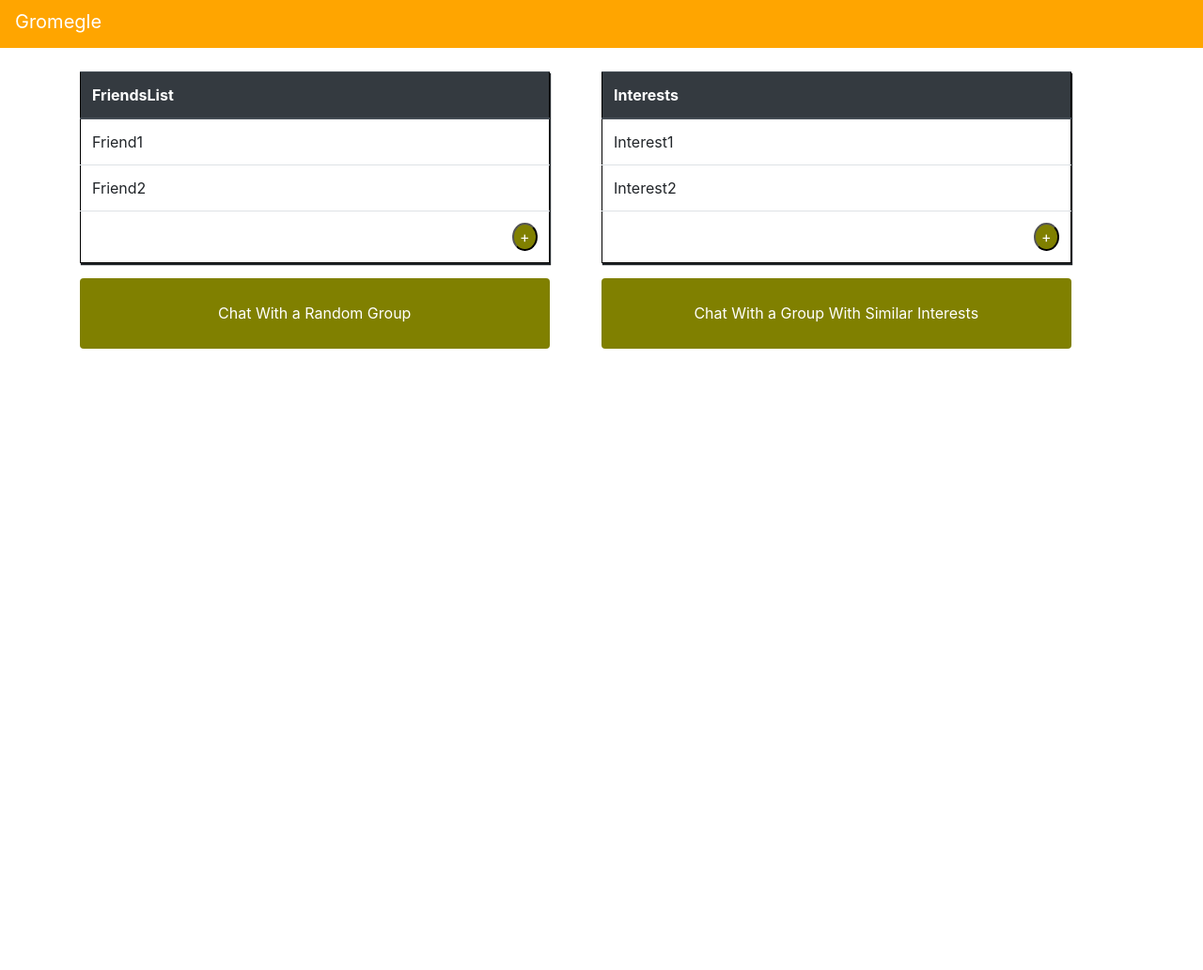
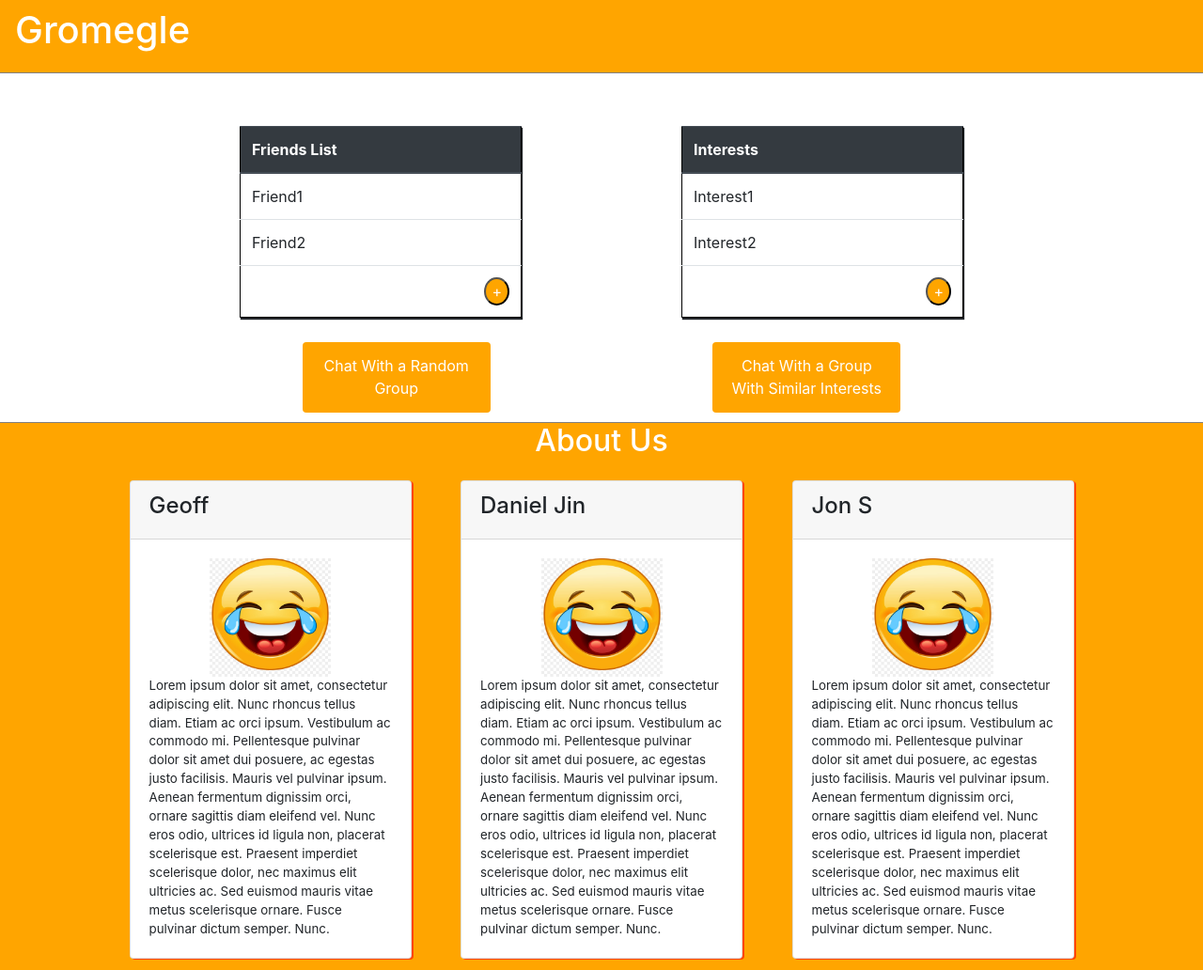
Before and after one commit to wizard-adamkay/Group-20-Gromegle, a plain HTML site: page HTML/index.html in a window 1280 px wide. Shown: the part 5-1037 px from the top of the page at 94% size. Before the commit the page ends 800 px from the top, so only its background shows below. Drawn offline with nearby package versions, Linux system fonts and the light colour scheme.

Commit message:
created about us section

```diff
--- a/CSS/index.css
+++ b/CSS/index.css
@@ -11,9 +11,9 @@
 
 }
 .container{
-    display: grid;
-    grid-template-columns: 45% 45%;
-    column-gap: 5%;
+    display: flex;
+    flex-flow: row wrap;
+    justify-content: space-evenly;
 }
 
 .table{
@@ -21,21 +21,54 @@
     box-shadow: 1px 2px 1px;
     border-collapse: collapse;
     margin-top: 5%;
+    max-width: 300px;
 }
 .chat{
-    width: 100%;
+    width: 200px;
     min-height: 75px;
-    background-color: olive;
+    background-color: orange;
     color: white;
+    margin-top: 10px;
 }
 nav{
     background-color: orange;
+    border-bottom: 1px solid gray;
 }
 .plus{
     max-width: 10%;
     max-height: 10%;
     border-radius: 50%;
     color: white;
-    background-color: olive;
+    background-color: orange;
     float: right;
 }
+.team-member-photo{
+    max-width: 200px;
+    display: block;
+    margin-left: auto;
+    margin-right: auto;
+    width: 50%;
+}
+.card{
+    margin-top: 15px;
+    width: 300px;
+    font-size: 10pt;
+    box-shadow: 2px 1px orangered;
+}
+h2{
+    color: white;
+}
+section{
+    background-color: orange;
+    margin-top: 10px;
+    padding-bottom: 10px;
+    border-top: 1px solid gray;
+}
+footer{
+    background-color: lightgray;
+    padding-top: 20px;
+    border-top: 1px solid gray;
+}
+#about{
+    text-align: center;
+}
--- a/HTML/index.html
+++ b/HTML/index.html
@@ -4,21 +4,23 @@
 <head>
     <meta charset="utf-8">
     <meta name="viewport" content="width=device-width, initial-scale=1, shrink-to-fit=no">
-    <link rel="stylesheet" href="https://stackpath.bootstrapcdn.com/bootstrap/4.4.1/css/bootstrap.min.css" integrity="sha384-Vkoo8x4CGsO3+Hhxv8T/Q5PaXtkKtu6ug5TOeNV6gBiFeWPGFN9MuhOf23Q9Ifjh" crossorigin="anonymous">
+    <link rel="stylesheet" href="https://stackpath.bootstrapcdn.com/bootstrap/4.4.1/css/bootstrap.min.css"
+        integrity="sha384-Vkoo8x4CGsO3+Hhxv8T/Q5PaXtkKtu6ug5TOeNV6gBiFeWPGFN9MuhOf23Q9Ifjh" crossorigin="anonymous">
     <link rel="stylesheet" href="../CSS/index.css">
+    <link rel="shortcut icon" type="image/png" href="../Images/smiley.jpg">
     <script src="../JS/index.js"></script>
     <title>Gromegle</title>
 </head>
 
 <body>
     <nav class="navbar navbar-dark">
-        <a class="navbar-brand" href="#">Gromegle</a>
+        <a id="title" class="navbar-brand" href="#"><h1>Gromegle</h1></a>
     </nav>
     <div class="container">
         <table class="table">
             <thead class="thead-dark">
                 <tr>
-                <th>FriendsList</th>
+                    <th>Friends List</th>
                 </tr>
             </thead>
             <tbody>
@@ -55,6 +57,8 @@
                 </tr>
             </tfoot>
         </table>
+    </div>
+    <div class="container">
         <div>
             <button type="button" class="btn chat">Chat With a Random Group</button>
         </div>
@@ -64,6 +68,70 @@
     </div>
 
 
+    <section>
+        <h2 id="about">About Us</h2>
+        <div class="container">
+            <div class="card">
+                <div class="card-header">
+                    <h4>Geoff</h4>
+                </div>
+                <div class="card-body">
+                    <img class="team-member-photo card-img-bottom" src="../Images/smiley.jpg" alt="Card image cap">
+                    <p class="card-text">Lorem ipsum dolor sit amet, consectetur adipiscing elit. Nunc rhoncus tellus diam.
+                        Etiam ac orci ipsum. Vestibulum ac commodo mi. Pellentesque pulvinar dolor sit amet dui posuere,
+                         ac egestas justo facilisis. Mauris vel pulvinar ipsum. Aenean fermentum dignissim orci, ornare
+                          sagittis diam eleifend vel. Nunc eros odio, ultrices id ligula non, placerat scelerisque est.
+                           Praesent imperdiet scelerisque dolor, nec maximus elit ultricies ac. Sed euismod mauris vitae metus
+                            scelerisque ornare. Fusce pulvinar dictum semper. Nunc.</p>
+                </div>
+            </div>
+            <div class="card">
+                <div class="card-header">
+                    <h4>Daniel Jin</h4>
+                </div>
+                <div class="card-body">
+                    <img class="team-member-photo card-img-bottom" src="../Images/smiley.jpg" alt="Card image cap">
+                    <p class="card-text">Lorem ipsum dolor sit amet, consectetur adipiscing elit. Nunc rhoncus tellus diam.
+                         Etiam ac orci ipsum. Vestibulum ac commodo mi. Pellentesque pulvinar dolor sit amet dui posuere,
+                          ac egestas justo facilisis. Mauris vel pulvinar ipsum. Aenean fermentum dignissim orci, ornare
+                           sagittis diam eleifend vel. Nunc eros odio, ultrices id ligula non, placerat scelerisque est.
+                            Praesent imperdiet scelerisque dolor, nec maximus elit ultricies ac. Sed euismod mauris vitae metus
+                             scelerisque ornare. Fusce pulvinar dictum semper. Nunc.</p>
+                </div>
+            </div>
+            <div class="card">
+                <div class="card-header">
+                    <h4>Jon S</h4>
+                </div>
+                <div class="card-body">
+                    <img class="team-member-photo card-img-bottom" src="../Images/smiley.jpg" alt="Card image cap">
+                    <p class="card-text">Lorem ipsum dolor sit amet, consectetur adipiscing elit. Nunc rhoncus tellus diam.
+                        Etiam ac orci ipsum. Vestibulum ac commodo mi. Pellentesque pulvinar dolor sit amet dui posuere,
+                         ac egestas justo facilisis. Mauris vel pulvinar ipsum. Aenean fermentum dignissim orci, ornare
+                          sagittis diam eleifend vel. Nunc eros odio, ultrices id ligula non, placerat scelerisque est.
+                           Praesent imperdiet scelerisque dolor, nec maximus elit ultricies ac. Sed euismod mauris vitae metus
+                            scelerisque ornare. Fusce pulvinar dictum semper. Nunc.</p>
+                </div>
+            </div>
+            <div class="card">
+                <div class="card-header">
+                    <h4>Adam Krawchuk</h4>
+                </div>
+                <div class="card-body">
+                    <img class="team-member-photo card-img-bottom" src="../Images/Adam.png" alt="Card image cap">
+                    <p class="card-text">Lorem ipsum dolor sit amet, consectetur adipiscing elit. Nunc rhoncus tellus diam.
+                        Etiam ac orci ipsum. Vestibulum ac commodo mi. Pellentesque pulvinar dolor sit amet dui posuere,
+                         ac egestas justo facilisis. Mauris vel pulvinar ipsum. Aenean fermentum dignissim orci, ornare
+                          sagittis diam eleifend vel. Nunc eros odio, ultrices id ligula non, placerat scelerisque est.
+                           Praesent imperdiet scelerisque dolor, nec maximus elit ultricies ac. Sed euismod mauris vitae metus
+                            scelerisque ornare. Fusce pulvinar dictum semper. Nunc.</p>
+                </div>
+            </div>
+        </div>
+    </section>
+    <footer>
+        copyrights lmao
+    </footer>
     <!-- TODO: Add SDKs for Firebase products that you want to use
      https://firebase.google.com/docs/web/setup#available-libraries -->
 
```
Also changed, not shown: HTML/chatroom.html (+1 -0 lines), HTML/login.html (+1 -0 lines), Images/Adam.png (added), Images/smiley.jpg (added). Lines whose indentation alone changed are shown as unchanged.
